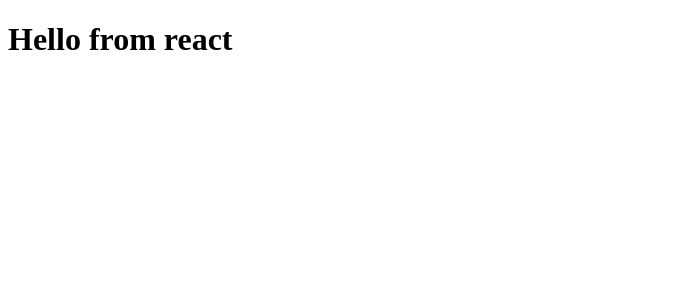
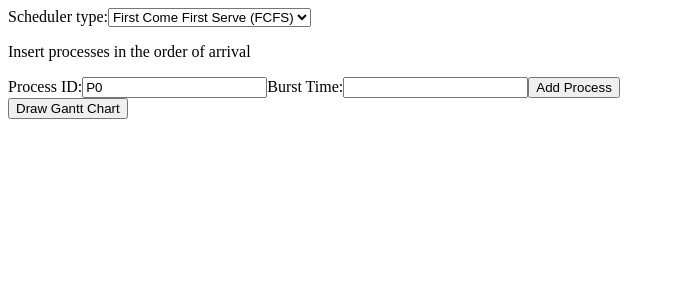
Before and after one commit to KhalidAlansary/Traffic, a React (Vite) app: page / in a window 1280 px wide. Shown: the top 300 px of the page, without its empty margins (0-675 px from the left). Built offline with nearby package versions, Linux system fonts and the light colour scheme.

Commit message:
feat: add FCFS

```diff
--- a/index.html
+++ b/index.html
@@ -3,6 +3,7 @@
   <head>
     <meta charset="UTF-8" />
     <title>Traffic</title>
+    <link rel="stylesheet" href="src/index.css" />
   </head>
   <body>
     <div id="root"></div>
--- a/package.json
+++ b/package.json
@@ -38,6 +38,7 @@
   "dependencies": {
     "@vitejs/plugin-react": "^4.3.4",
     "electron-squirrel-startup": "^1.0.1",
+    "mermaid": "^11.6.0",
     "react": "^19.1.0",
     "react-dom": "^19.1.0"
   }
--- /dev/null
+++ b/src/App.jsx
@@ -0,0 +1,35 @@
+import { useState } from "react";
+
+import Chart from "./components/Chart";
+import schedulers from "./components/schedulers";
+
+export default function App() {
+  const [scheduler, setScheduler] = useState(schedulers.keys().next().value);
+  const [res, setRes] = useState(null);
+
+  const SchedulerComponent = schedulers.get(scheduler);
+
+  return (
+    <>
+      <label>
+        Scheduler type:
+        <select
+          value={scheduler}
+          onChange={(e) => {
+            setScheduler(e.target.value);
+          }}
+        >
+          {Array.from(schedulers.keys()).map((key) => (
+            <option key={key} value={key}>
+              {key}
+            </option>
+          ))}
+        </select>
+      </label>
+
+      <SchedulerComponent setRes={setRes} />
+
+      {res && <Chart data={res} />}
+    </>
+  );
+}
--- /dev/null
+++ b/src/components/Chart.jsx
@@ -0,0 +1,52 @@
+import { useEffect, useState } from "react";
+import mermaid from "mermaid";
+import PropTypes from "prop-types";
+
+export default function Chart({ data }) {
+  const [ganttChart, setGanttChart] = useState(null);
+
+  let graphDefinition = `
+gantt
+    title CPU Scheduling
+    dateFormat  x
+    axisFormat %L
+    section Processes
+`;
+
+  let lastFinishedTime = 0;
+  for (const { processID, duration } of data) {
+    graphDefinition += `    ${processID} : ${lastFinishedTime}, ${lastFinishedTime + duration}\n`;
+    lastFinishedTime += duration;
+  }
+
+  async function drawChart() {
+    const { svg } = await mermaid.render("ganttChart", graphDefinition);
+    setGanttChart(svg);
+  }
+
+  useEffect(() => {
+    drawChart();
+  }, [data]);
+
+  if (!ganttChart) {
+    return <p>Loading...</p>;
+  }
+  return (
+    <div>
+      <h2>Gantt Chart</h2>
+      <div
+        className="mermaid"
+        dangerouslySetInnerHTML={{ __html: ganttChart }}
+      />
+    </div>
+  );
+}
+
+Chart.propTypes = {
+  data: PropTypes.arrayOf(
+    PropTypes.shape({
+      processID: PropTypes.string.isRequired,
+      duration: PropTypes.number.isRequired,
+    }),
+  ).isRequired,
+};
--- /dev/null
+++ b/src/components/schedulers/FirstComeFirstServe.jsx
@@ -0,0 +1,63 @@
+import { useState } from "react";
+import PropTypes from "prop-types";
+
+function fcfs(burstTimes) {
+  return Array.from(burstTimes.entries()).flatMap(([key, value]) => ({
+    processID: key,
+    duration: value,
+  }));
+}
+
+export default function FirstComeFirstServe({ setRes }) {
+  const [burstTimes, setBurstTimes] = useState(new Map());
+
+  function addProcess(formData) {
+    const processId = formData.get("processId");
+    const burstTime = parseInt(formData.get("burstTime"));
+
+    if (processId && burstTime) {
+      setBurstTimes((prev) => new Map(prev).set(processId, burstTime));
+    }
+  }
+
+  return (
+    <>
+      <p>Insert processes in the order of arrival</p>
+      <ul>
+        {Array.from(burstTimes.entries()).map(([processId, burstTime]) => (
+          <li key={processId}>
+            Process ID: {processId}, Burst Time: {burstTime}
+          </li>
+        ))}
+      </ul>
+      <form action={addProcess}>
+        <label>
+          Process ID:
+          <input
+            type="text"
+            name="processId"
+            defaultValue={`P${burstTimes.size}`}
+            required
+          />
+        </label>
+        <label>
+          Burst Time:
+          <input type="number" name="burstTime" required />
+        </label>
+        <input type="submit" value="Add Process" />
+      </form>
+      <button
+        type="button"
+        onClick={() => {
+          setRes(fcfs(burstTimes));
+        }}
+      >
+        Draw Gantt Chart
+      </button>
+    </>
+  );
+}
+
+FirstComeFirstServe.propTypes = {
+  setRes: PropTypes.func.isRequired,
+};
--- /dev/null
+++ b/src/components/schedulers/index.js
@@ -0,0 +1,13 @@
+import FirstComeFirstServe from "./FirstComeFirstServe";
+// TODO: Implement the rest of the schedulers
+// import ShortestJobFirst from "./ShortestJobFirst";
+// import Priority from "./Priority";
+// import RoundRobin from "./RoundRobin";
+
+export default new Map([
+  ["First Come First Serve (FCFS)", FirstComeFirstServe],
+  // TODO: Uncomment the following schedulers when implemented
+  // ["Shortest Job First (SJF)", ShortestJobFirst],
+  // ["Priority", Priority],
+  // ["Round Robin (RR)", RoundRobin],
+]);
--- a/src/index.jsx
+++ b/src/index.jsx
@@ -1,4 +1,5 @@
 import { createRoot } from "react-dom/client";
+import App from "./App";
 
 const root = createRoot(document.getElementById("root"));
-root.render(<h1>Hello from react</h1>);
+root.render(<App />);
```
Also changed, not shown: src/index.css (added), 1 other file (tests, documents, lock files or other folders).
